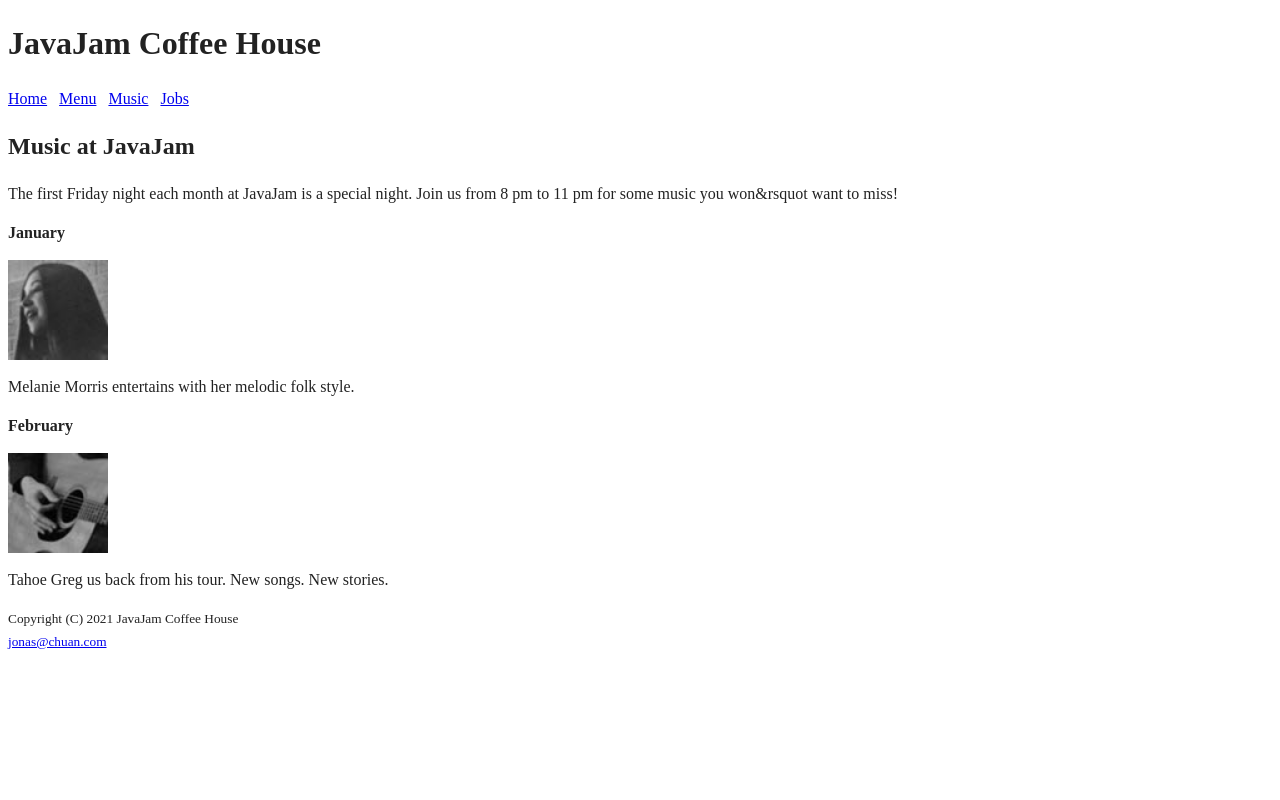
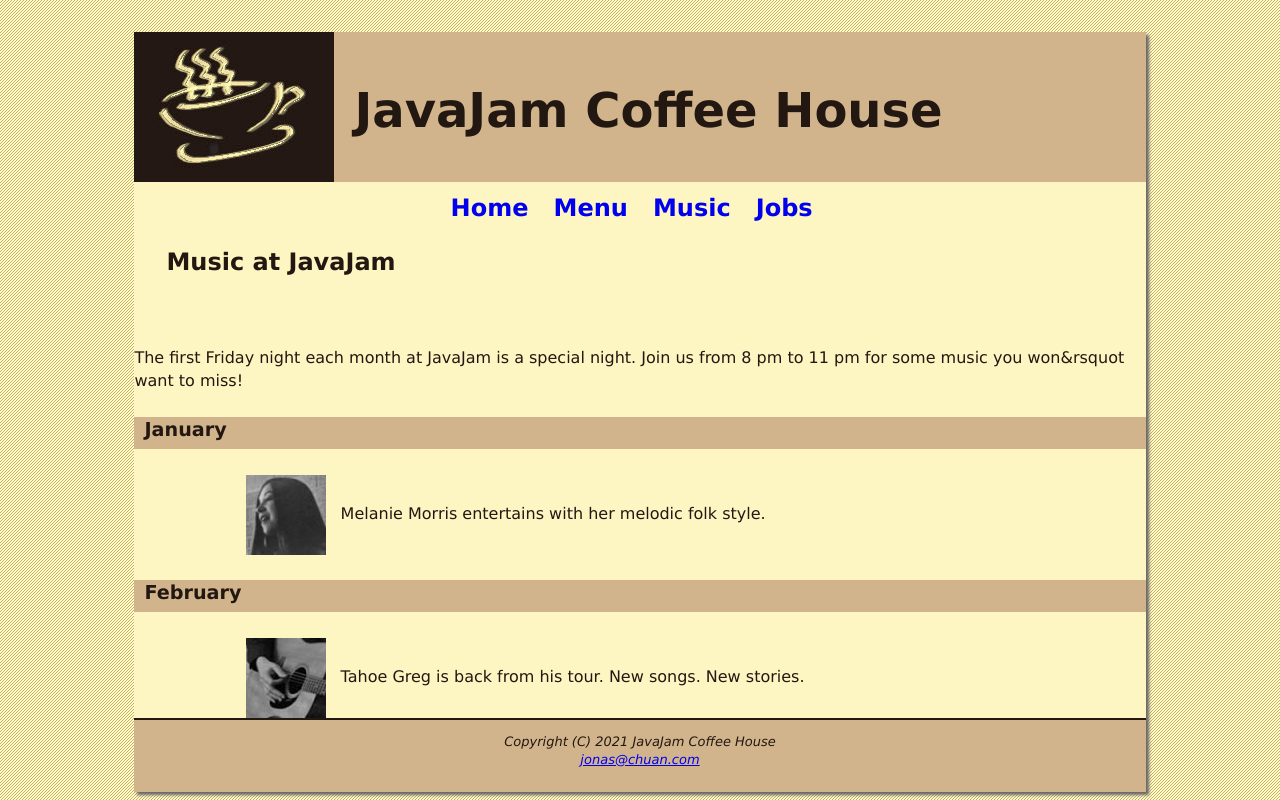
Before and after one commit to PoisonDarterz/WIF2003_JC, a website built with webpack: page pages/music.html in a window 1280 px wide. Built offline with nearby package versions, Linux system fonts and the light colour scheme; files whose address does not match are found by name.

Commit message:
javajam2

```diff
--- /dev/null
+++ b/css/javajam.css
@@ -0,0 +1,69 @@
+body {background-color: #FCEBB6;
+    color: #221811;
+    font-family: Verdana, Arial, sans-serif;
+    background-image: url(background.gif);
+}
+
+header { background-color: #D2B48C;
+    height: 150px;
+    background-image:url(javajamlogo.jpg);
+    background-repeat: no-repeat;
+}
+
+#wrapper { background-color: #FEF6C2;
+    width: 80%;
+    margin-right: auto;
+   margin-left: auto;
+    min-width: 900px;
+   max-width: 1280px;
+   box-shadow: 3px 3px 3px #666666;
+}
+
+nav {text-align: center;
+    font-weight: bold;
+   font-size: 1.5em;
+   padding-top: 10px;
+}
+
+nav a { text-decoration: none; }
+
+main { padding-left: 2em;
+    padding-right: 2em;
+    padding-bottom: 2em;
+    display: block;
+}
+
+footer { background-color: #D2B48C;
+    font-size: small;
+    font-style: italic;
+    text-align: center;
+    padding-bottom: 10px;
+    border-top: 2px #221811 solid;
+}
+
+h1 { padding-top: 45px;
+    padding-left: 220px;
+   font-size: 3em;
+}
+
+h4 { background-color: #D2B48C;
+    font-size: 1.2em;
+   padding-left: 10px;
+   padding-bottom: 5px;
+}
+
+img { padding-left: 10px;
+    padding-right: 10px;
+}
+
+#address{
+    padding-left: 20px;
+}
+
+.details { padding-left: 10%;
+    padding-right: 10%;
+}
+
+.floatright {
+    float: right;
+}
--- a/music.html
+++ b/pages/music.html
@@ -5,7 +5,8 @@
   <meta charset="utf-8">
   <meta name="viewport" content="width=device-width, initial-scale=1">
   <title>JavaJam House Music</title>
-  <link rel="stylesheet" href="css/style.css">
+  <link rel="stylesheet" href="../css/style.css">
+  <link rel="stylesheet" href="../css/javajam.css">
   <meta name="description" content="">
 
   <meta property="og:title" content="">
@@ -22,11 +23,12 @@
 </head>
 
 <body>
+  <div id="wrapper">
   <header>
     <h1>JavaJam Coffee House</h1>
   </header>
   <nav>
-    <a href="index.html">Home</a>&nbsp;&nbsp;
+    <a href="../index.html">Home</a>&nbsp;&nbsp;
     <a href="menu.html">Menu</a>&nbsp;&nbsp;
     <a href="music.html">Music</a>&nbsp;&nbsp;
     <a href="jobs.html">Jobs</a>&nbsp;&nbsp;
@@ -36,20 +38,26 @@
     <h2>Music at JavaJam</h2>
   </main>
   <p>The first Friday night each month at JavaJam is a special night. Join us from 8 pm to 11 pm for some music you won&rsquot want to miss!</p>
-  <p><strong>January</strong></p>
-    <a href="img/melanie.jpg"><img src="img/melaniethumb.jpg" width="100" height="100" alt="Melanie Morris"></a><br>
-  <p>Melanie Morris entertains with her melodic folk style.</p>
-
-  <p><strong>February</strong></p>
-    <a href="img/greg.jpg"><img src="img/gregthumb.jpg" width="100" height="100" alt="Greg Jones"></a><br>
-  <p>Tahoe Greg us back from his tour. New songs. New stories.</p>
+  <h4>January</h4>
+  <div class="details">
+  <a href="../img/melanie.jpg"><img src="../img/melaniethumb.jpg" alt="Melanie
+  Morris" width="80" height="80"></a>
+  Melanie Morris entertains with her melodic folk style.
+  </div>
+  <h4>February</h4>
+  <div class="details">
+  <a href="../img/greg.jpg"><img src="../img/gregthumb.jpg" alt="Tahoe Greg"
+  width="80" height="80"></a>
+  Tahoe Greg is back from his tour. New songs. New stories.
+  </div>
 
   <footer>
-    <p><small>
+    <p>
       Copyright (C) 2021 JavaJam Coffee House<br>
       <a href="mailto:jonas@chuan.com">jonas@chuan.com</a>
-    </small></p>
+    </p>
   </footer>
+  </div>
 </body>
 
 </html>
```
Also changed, not shown: index.html (+17 -7 lines), pages/jobs.html (renamed from jobs.html, +7 -4 lines), pages/menu.html (renamed from menu.html, +14 -5 lines), img/background.gif (added), img/javajamlogo.jpg (added), img/mugs.jpg (added), img/windingroad.jpg (added).
